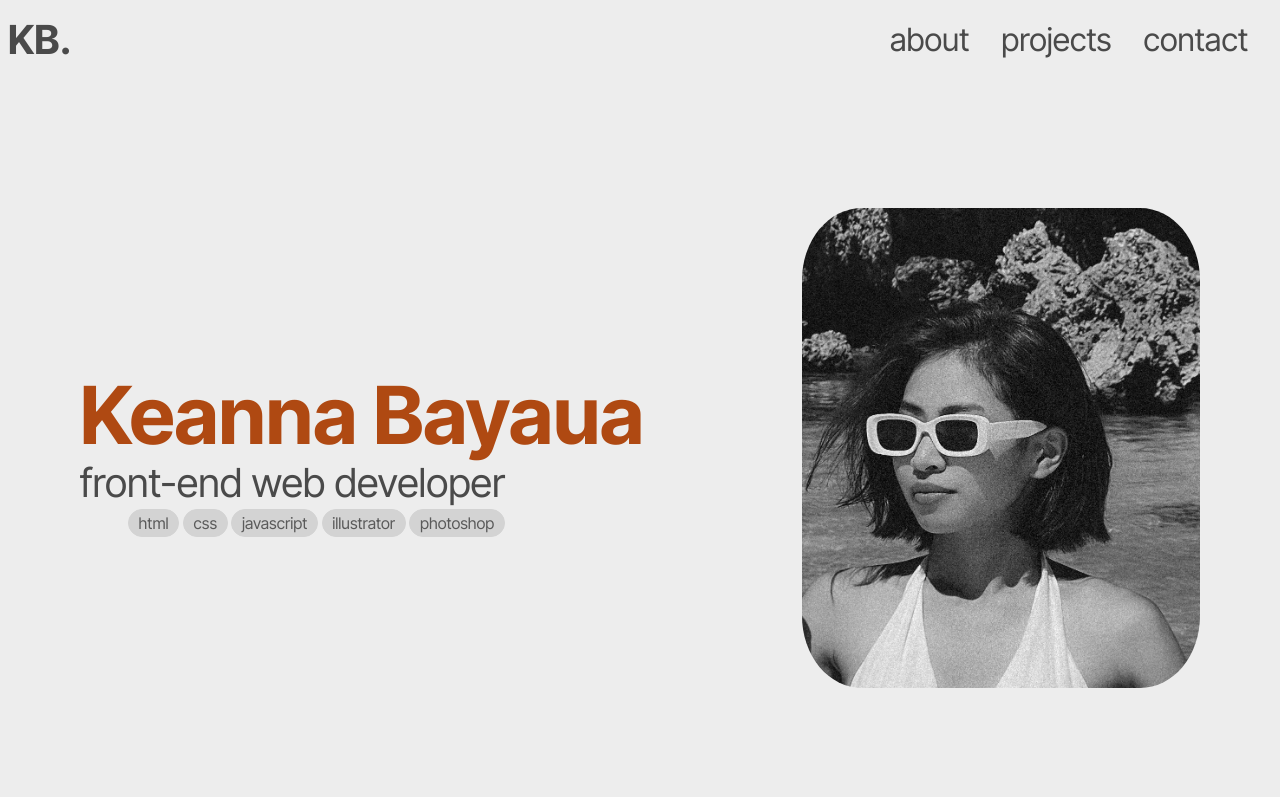
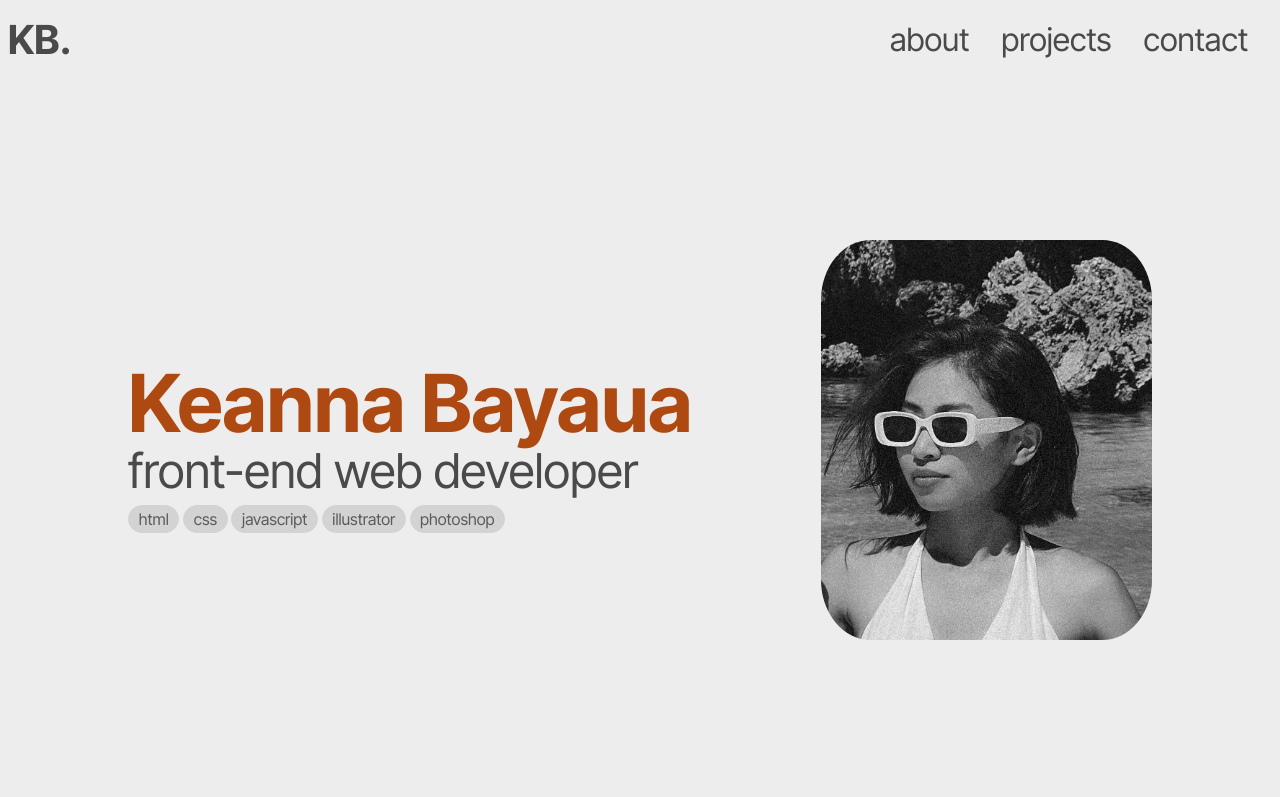
Before and after one commit to keannamalien/landing-page, a plain HTML site: page index.html in a window 1280 px wide. Shown: the top 797 px of the page. Drawn offline with Linux system fonts and the light colour scheme.

Commit message:
Fixed the layout for mobile and desktop and added another media query for another breakpoint

```diff
--- a/styles/styles.css
+++ b/styles/styles.css
@@ -46,11 +46,11 @@ p {
 
 @media (min-width: 43.75rem) {
     h1 {
-        font-size: 5rem;
-        margin-bottom: 2rem;
+        font-size: 2.5rem;
+        /* margin-bottom: 2rem; */
     }
     .h1-caption {
-        font-size: 2.5rem;
+        font-size: 1.8rem;
     }
 
     p {
@@ -61,6 +61,20 @@ p {
     h2 {
         font-size: 3rem;
     }
+
+@media (min-width: 62.5rem) {
+    h1 {
+        font-size: 5rem;
+        margin-bottom: 2rem;
+
+    }
+
+    .h1-caption {
+        font-size: 3rem;
+        margin-bottom: 1rem;
+    }
+
+}
 }
 
 /* ELEMENTS
@@ -128,7 +142,9 @@ a:focus {
 
 @media (min-width: 43.75em) {
 
-
+    /* .site-header{
+        /* margin: 0 auto;
+    }  */
 
     .nav-header ul {
         gap: 2rem;
@@ -143,8 +159,8 @@ a:focus {
 }
 
 .page-header {
-    display: flex;
-    flex-direction: column;
+    /* display: flex;
+    flex-direction: column; REMOVE THIS!!!!*/
     margin: 0 auto;
     align-items: center;
 
@@ -158,6 +174,7 @@ a:focus {
     display: block;
     border-radius: 15%;
     max-width: 60%;
+    margin: 0 auto;
 }
 .skill {
     margin-top: 0.5rem;
@@ -181,23 +198,39 @@ a:focus {
     .page-header {
         display: flex;
         flex-direction: row;
-        justify-content: space-between;
-        gap: 5rem;
-        margin: 8rem 5rem 8rem 5rem;
+        justify-content: space-evenly;
+        /* gap: 5rem; */
+        /* margin: 10rem 5rem 15rem 5rem; */
+        margin: 5rem auto;
+        padding: 1rem;
 
     }
     .page-header img {
-        max-height: 30rem;
+        max-height: 25rem;
+        margin: 0;
     }
 
     .header-name {
         text-align: left;
     }
 
-    .skill ul {
+    .skill {
         padding: 0;
-        /* text-align:left; */
     }
+    /* .skill ul {
+        text-align:left;
+    } */
+
+@media (min-width: 62.5rem) {
+
+    .page-header {
+        padding: 0;
+        margin-top: 10rem;
+        margin-bottom: 10rem;
+        /* gap: 8rem; */
+        /* test gap later */
+    }
+}
 
 }
 
@@ -222,7 +255,7 @@ a:focus {
     background-color: #d3d3d3;
     padding: 1rem;
     border-radius: 2rem;
-    margin: 0.7rem 2rem;
+    margin: 1rem 1rem;
     width: fit-content;
 
 }
@@ -253,9 +286,13 @@ a:focus {
 @media (min-width: 43.75em) {
     .projects-wrapper {
         display: flex;
-        flex: wrap;
+        flex-wrap: wrap;
         justify-content: center;
     }
+    .project {
+        max-width: 35%;
+    }
+
 }
 
 .section-contact {
@@ -269,7 +306,7 @@ a:focus {
 
 
 
-.contact-btn ul {
+.contact-btn {
     align-items: center;
     padding-left: 0;
 }
```
